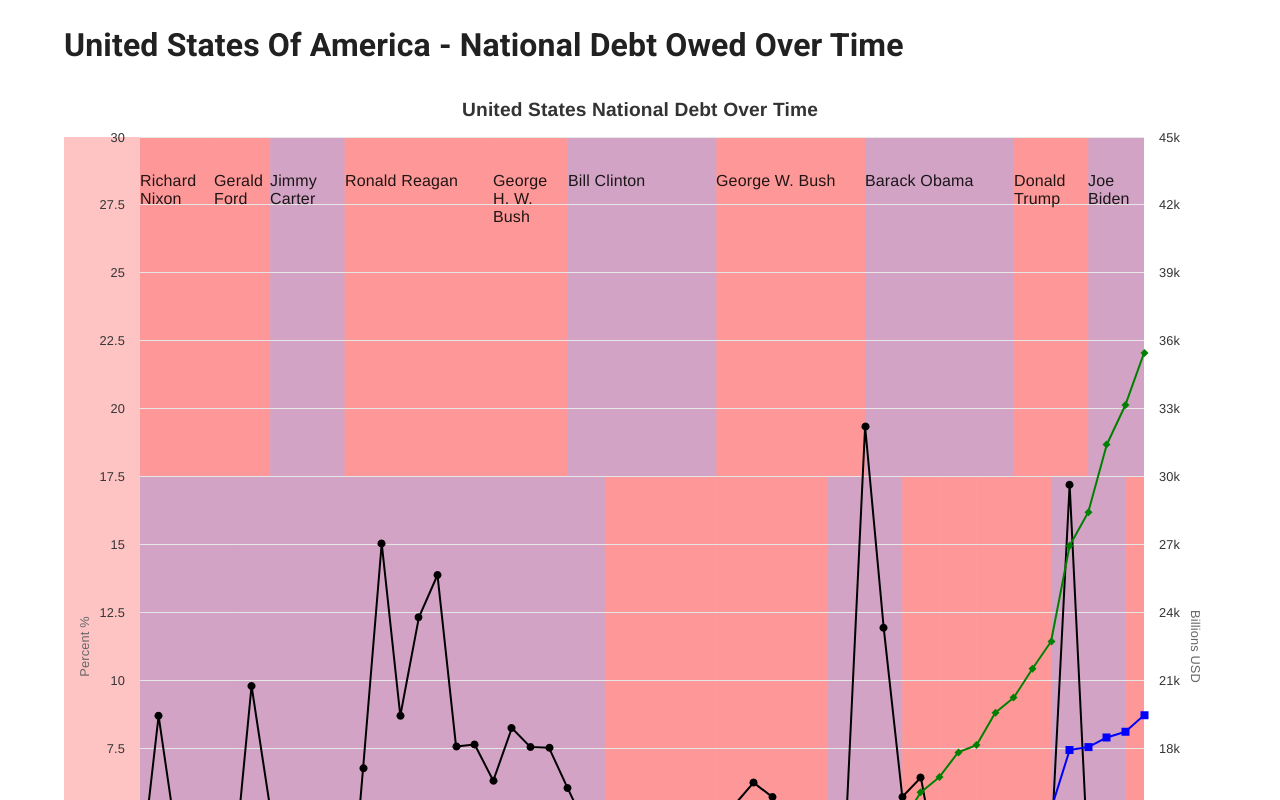
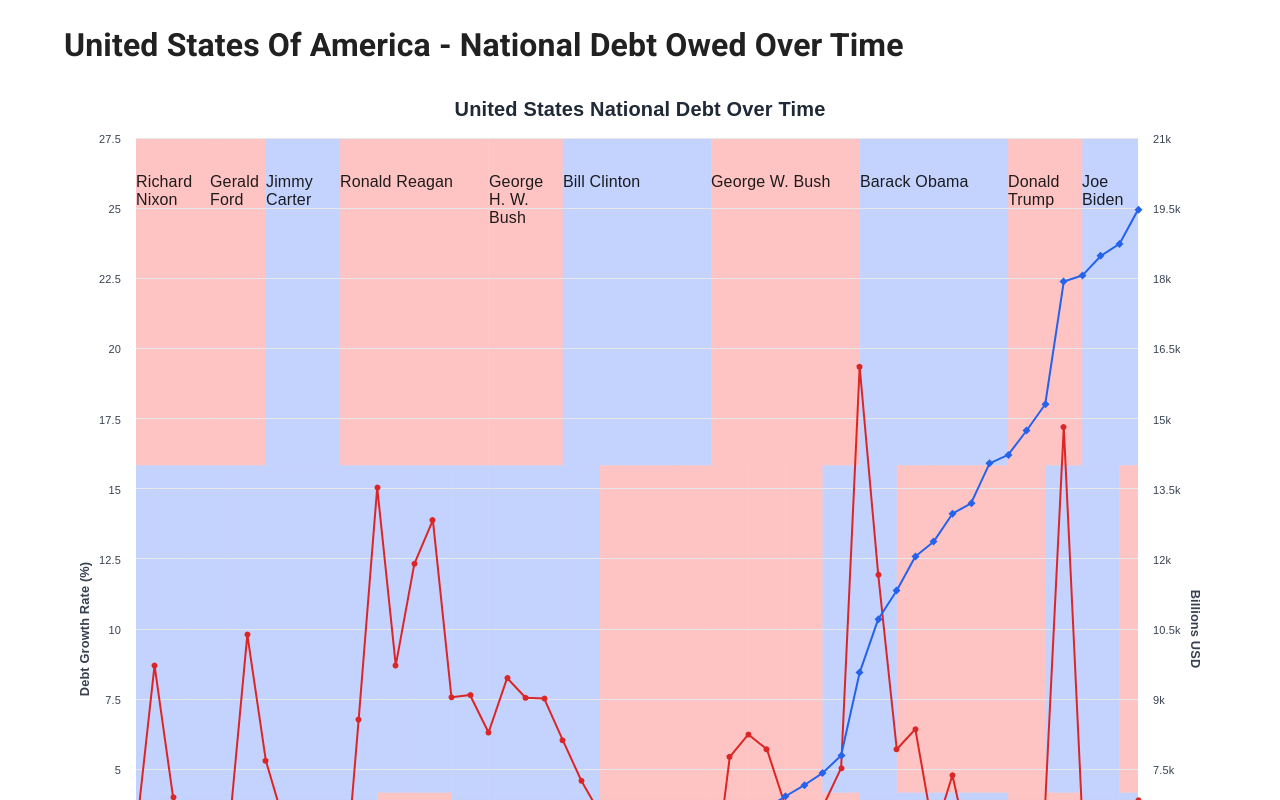
Before and after one commit to jlaustill/us-debt, a React (Vite) app: page / in a window 1280 px wide. Shown: the top 800 px of the page. Built offline with nearby package versions, Linux system fonts and the light colour scheme.

Commit message:
just some more updates

```diff
--- a/src/App.tsx
+++ b/src/App.tsx
@@ -9,12 +9,17 @@ import data from "./data/us-debt";
 import presidents from "./data/presidents.ts";
 import senateControl from "./data/senate-control.ts";
 import houseControl from "./data/house-control.ts";
-import Highcharts, {Chart, Point} from 'highcharts';
+import Highcharts, {Chart} from 'highcharts';
 
 
 const growthData = map(sortBy(data, 'year'), o => at(o, ["year", "debtGrowthRate"]));
 const debtData = map(sortBy(data, 'year'), o => at(o, ["year", "debt"]));
 const adjustedDebtData = map(sortBy(data, 'year'), o => at(o, ["year", "adjustedDebt"]));
+const spendingData = map(sortBy(data, 'year'), o => at(o, ["year", "spending"]));
+const adjustedSpendingData = map(sortBy(data, 'year'), o => at(o, ["year", "adjustedSpending"]));
+const gdpData = map(sortBy(data, 'year'), o => at(o, ["year", "gdp"]));
+const adjustedGdpData = map(sortBy(data, 'year'), o => at(o, ["year", "adjustedGdp"]));
+const populationData = map(sortBy(data, 'year'), o => at(o, ["year", "population"]));
 
 // The integration exports only a default component that at the same time is a
 // namespace for the related Props interface (HighchartsReact.Props) and
@@ -30,85 +35,361 @@ const maxYear = 2024;
 const options
     = {
     title: {
-        text: 'United States National Debt Over Time'
+        text: 'United States National Debt Over Time',
+        style: {
+            color: '#1f2937',
+            fontSize: '20px',
+            fontWeight: 'bold'
+        }
+    },
+    legend: {
+        align: 'center',
+        verticalAlign: 'bottom',
+        backgroundColor: 'transparent',
+        borderWidth: 0,
+        itemStyle: {
+            color: '#374151',
+            fontSize: '12px'
+        }
     },
     chart: {
         height: "100%",
+        backgroundColor: '#ffffff',
+        style: {
+            fontFamily: 'Arial, sans-serif'
+        },
     },
     yAxis: [{
+        // Growth Rate axis
         min: minY,
         max: maxY,
-        title: {text: "Percent %"}
+        title: {
+            text: "Debt Growth Rate (%)",
+            style: {
+                color: '#374151',
+                fontWeight: 'bold'
+            }
+        },
+        labels: {
+            style: {
+                color: '#374151',
+                fontSize: '11px'
+            }
+        },
+        gridLineColor: '#e5e7eb',
+        lineColor: '#d1d5db',
+        tickColor: '#d1d5db',
+        plotLines: [{
+            color: '#374151',
+            width: 2,
+            value: 0,
+            dashStyle: 'dash',
+            label: {
+                text: 'Zero Growth',
+                align: 'right',
+                style: {
+                    color: '#374151',
+                    fontSize: '11px'
+                }
+            }
+        }]
     }, {
+        // Debt/GDP/Spending axis (Billions USD)
         min: 0,
-        max: 40000,
         opposite: true,
-        title: {text: "Billions USD"}
+        title: {
+            text: "Billions USD",
+            style: {
+                color: '#374151',
+                fontWeight: 'bold'
+            }
+        },
+        labels: {
+            style: {
+                color: '#374151',
+                fontSize: '11px'
+            }
+        },
+        gridLineColor: '#e5e7eb',
+        lineColor: '#d1d5db',
+        tickColor: '#d1d5db'
+    }, {
+        // Population axis (Millions)
+        min: 200,
+        max: 350,
+        opposite: true,
+        offset: 80,
+        visible: false,
+        title: {
+            text: "",
+            style: {
+                color: '#374151',
+                fontWeight: 'bold'
+            }
+        },
+        labels: {
+            enabled: false,
+            style: {
+                color: '#374151',
+                fontSize: '11px'
+            }
+        },
+        gridLineColor: 'transparent',
+        lineColor: '#d1d5db',
+        tickColor: '#d1d5db'
     }],
     xAxis: {
         min: minYear,
-        max: maxYear
+        max: maxYear,
+        title: {
+            text: 'Year',
+            style: {
+                color: '#374151',
+                fontWeight: 'bold'
+            }
+        },
+        labels: {
+            style: {
+                color: '#374151',
+                fontSize: '11px'
+            }
+        },
+        gridLineColor: '#e5e7eb',
+        lineColor: '#d1d5db',
+        tickColor: '#d1d5db'
+    },
+    plotOptions: {
+        series: {
+            events: {
+                legendItemClick: function(this: any) {
+                    const chart = this.chart;
+
+                    // Wait for the visibility change to take effect
+                    setTimeout(() => {
+                        // Check which series are visible for each axis
+                        const growthSeriesVisible = chart.series.some((s: any) => s.visible && s.yAxis.index === 0);
+                        const billionsSeriesVisible = chart.series.some((s: any) => s.visible && s.yAxis.index === 1);
+                        const populationSeriesVisible = chart.series.some((s: any) => s.visible && s.yAxis.index === 2);
+
+                        // Show/hide axes based on visible series
+                        chart.yAxis[0].update({
+                            visible: growthSeriesVisible,
+                            labels: { enabled: growthSeriesVisible },
+                            title: { text: growthSeriesVisible ? "Debt Growth Rate (%)" : "" }
+                        }, false);
+
+                        chart.yAxis[1].update({
+                            visible: billionsSeriesVisible,
+                            labels: { enabled: billionsSeriesVisible },
+                            title: { text: billionsSeriesVisible ? "Billions USD" : "" }
+                        }, false);
+
+                        chart.yAxis[2].update({
+                            visible: populationSeriesVisible,
+                            labels: { enabled: populationSeriesVisible },
+                            title: { text: populationSeriesVisible ? "Population (Millions)" : "" }
+                        }, false);
+
+                        // Auto-zoom for billions USD axis
+                        if (billionsSeriesVisible) {
+                            const visibleBillionsSeries = chart.series.filter((s: any) => s.visible && s.yAxis.index === 1);
+
+                            if (visibleBillionsSeries.length > 0) {
+                                let minVal = Infinity;
+                                let maxVal = -Infinity;
+
+                                visibleBillionsSeries.forEach((s: any) => {
+                                    s.points.forEach((point: any) => {
+                                        if (point.y !== null && point.y !== undefined) {
+                                            minVal = Math.min(minVal, point.y);
+                                            maxVal = Math.max(maxVal, point.y);
+                                        }
+                                    });
+                                });
+
+                                if (minVal !== Infinity && maxVal !== -Infinity) {
+                                    const margin = (maxVal - minVal) * 0.1;
+                                    chart.yAxis[1].setExtremes(Math.max(0, minVal - margin), maxVal + margin, false);
+                                }
+                            }
+                        }
+
+                        // Auto-zoom for population axis
+                        if (populationSeriesVisible) {
+                            const populationSeries = chart.series.find((s: any) => s.name === 'Population');
+                            if (populationSeries && populationSeries.visible) {
+                                let minPop = Infinity;
+                                let maxPop = -Infinity;
+
+                                populationSeries.points.forEach((point: any) => {
+                                    if (point.y !== null && point.y !== undefined) {
+                                        minPop = Math.min(minPop, point.y);
+                                        maxPop = Math.max(maxPop, point.y);
+                                    }
+                                });
+
+                                if (minPop !== Infinity && maxPop !== -Infinity) {
+                                    const margin = (maxPop - minPop) * 0.1;
+                                    chart.yAxis[2].setExtremes(minPop - margin, maxPop + margin, false);
+                                }
+                            }
+                        }
+
+                        chart.redraw();
+
+                        // Re-render political overlays after axis changes
+                        setTimeout(() => {
+                            renderPoliticalOverlays(chart);
+                        }, 50);
+                    }, 10);
+                }
+            }
+        }
     },
     series: [{
-        name: "Growth Rate",
+        name: "Debt Growth Rate",
         type: 'line',
         data: growthData,
-        color: "black",
-        yAxis: 0
+        yAxis: 0,
+        lineWidth: 2,
+        visible: true,
+        marker: {
+            enabled: true,
+            radius: 3
+        },
+        zones: [{
+            value: 0,
+            color: '#16a34a', // Green for negative values (debt shrinking)
+            fillColor: 'rgba(22, 163, 58, 0.1)'
+        }, {
+            color: '#dc2626', // Red for positive values (debt growing)
+            fillColor: 'rgba(220, 38, 38, 0.1)'
+        }]
     }, {
-        name: "Unadjusted Debt",
+        name: "Debt (Inflation-Adjusted)",
+        type: 'line',
+        data: adjustedDebtData,
+        color: "#2563eb",
+        yAxis: 1,
+        lineWidth: 2,
+        visible: true
+    }, {
+        name: "Debt (Nominal)",
         type: 'line',
         data: debtData,
-        color: "green",
-        yAxis: 1
+        color: "#16a34a",
+        yAxis: 1,
+        lineWidth: 2,
+        visible: false
     }, {
-        name: "Debt in 2000 USD",
+        name: "GDP (Inflation-Adjusted)",
         type: 'line',
-        data: adjustedDebtData,
-        color: "blue",
-        yAxis: 1
+        data: adjustedGdpData,
+        color: "#7c3aed",
+        yAxis: 1,
+        lineWidth: 2,
+        visible: false
+    }, {
+        name: "GDP (Nominal)",
+        type: 'line',
+        data: gdpData,
+        color: "#db2777",
+        yAxis: 1,
+        lineWidth: 2,
+        visible: false
+    }, {
+        name: "Spending (Inflation-Adjusted)",
+        type: 'line',
+        data: adjustedSpendingData,
+        color: "#ea580c",
+        yAxis: 1,
+        lineWidth: 2,
+        visible: false
+    }, {
+        name: "Spending (Nominal)",
+        type: 'line',
+        data: spendingData,
+        color: "#dc2626",
+        yAxis: 1,
+        lineWidth: 2,
+        visible: false
+    }, {
+        name: "Population",
+        type: 'line',
+        data: populationData,
+        color: "#059669",
+        yAxis: 2,
+        lineWidth: 2,
+        visible: false
     }]
 };
 
-const load = (chart: Chart) => {
+const renderPoliticalOverlays = (chart: Chart) => {
+    // Remove existing political overlay elements by class
+    try {
+        const existingOverlays = chart.container.querySelectorAll('.political-overlay');
+        existingOverlays.forEach((overlay: any) => {
+            if (overlay.destroy) {
+                overlay.destroy();
+            } else {
+                overlay.remove();
+            }
+        });
+    } catch (error) {
+        // Ignore cleanup errors
+    }
+
     for (const president of presidents) {
+        // Only show presidents whose terms have started and overlap with our data range
+        if (president.from > maxYear) {
+            continue; // Skip future presidents beyond our data
+        }
+
         const beggingYear = president.from < minYear ? minYear : president.from;
         const endingYear = president.to > maxYear ? maxYear : president.to;
 
         try {
-            const leftPoint = chart.series[0].xAxis.toPixels(chart.series[0].points.find(p => p.x === beggingYear)?.x || 0);
-            const rightPoint = chart.series[0].xAxis.toPixels(chart.series[0].points.find(p => p.x === endingYear)?.x || 0);
+            const leftPoint = chart.xAxis[0].toPixels(beggingYear);
+            const rightPoint = chart.xAxis[0].toPixels(endingYear);
 
             chart.renderer.rect(leftPoint, chart.plotTop, rightPoint - leftPoint, chart.plotHeight / 3).attr({
-                // stroke: 'fuchsia',
                 zIndex: -1,
-                fill: president.party === "Democrat" ? 'rgba(23, 76, 250, 0.25)' : "rgba(250, 22, 22, 0.25)"
+                fill: president.party === "Democrat" ? 'rgba(23, 76, 250, 0.25)' : "rgba(250, 22, 22, 0.25)",
+                class: 'political-overlay'
             }).add();
 
             chart.renderer
                 .text(president.name, leftPoint, chart.plotTop + 50, true)
                 .css({
-                    width: rightPoint - leftPoint,       // Set the width for wrapping
-                    textOverflow: 'wrap', // Enable text wrapping
+                    width: rightPoint - leftPoint,
+                    textOverflow: 'wrap',
+                })
+                .attr({
+                    class: 'political-overlay'
                 })
                 .add();
         } catch (error) {
-            console.log(`Failed to display president ${president.name} with this erro: ${error}`);
+            console.log(`Failed to display president ${president.name} with this error: ${error}`);
         }
     }
 
     for (const house of houseControl) {
+        // Only show house control periods that overlap with our data range
+        if (house.from > maxYear) {
+            continue; // Skip future periods beyond our data
+        }
+
         const beggingYear = house.from < minYear ? minYear : house.from;
         const endingYear = house.to > maxYear ? maxYear : house.to;
 
         try {
-            const leftPoint = chart.series[0].xAxis.toPixels(chart.series[0].points.find(p => p.x === beggingYear)?.x || 0);
-            const rightPoint = chart.series[0].xAxis.toPixels(chart.series[0].points.find(p => p.x === endingYear)?.x || 0);
+            const leftPoint = chart.xAxis[0].toPixels(beggingYear);
+            const rightPoint = chart.xAxis[0].toPixels(endingYear);
 
             chart.renderer.rect(leftPoint, chart.plotTop + (chart.plotHeight / 3), rightPoint - leftPoint, chart.plotHeight / 3).attr({
-                // stroke: 'fuchsia',
                 zIndex: -1,
-                fill: house.party === "Democrat" ? 'rgba(23, 76, 250, 0.25)' : "rgba(250, 22, 22, 0.25)"
+                fill: house.party === "Democrat" ? 'rgba(23, 76, 250, 0.25)' : "rgba(250, 22, 22, 0.25)",
+                class: 'political-overlay'
             }).add();
         } catch (error) {
             console.log(`Failed to add house ${house.party} with error: ${error}`);
@@ -116,24 +397,31 @@ const load = (chart: Chart) => {
     }
 
     for (const senate of senateControl) {
+        // Only show senate control periods that overlap with our data range
+        if (senate.from > maxYear) {
+            continue; // Skip future periods beyond our data
+        }
+
         const beggingYear = senate.from < minYear ? minYear : senate.from;
         const endingYear = senate.to > maxYear ? maxYear : senate.to;
 
         try {
-            const leftPoint: number | undefined = chart.series[0].xAxis.toPixels(chart.series[0].points.find((p: Point) => p.x === beggingYear)?.x || 0);
-            const rightPoint: number | undefined = chart.series[0].xAxis.toPixels(chart.series[0].points.find((p: Point) => p.x === endingYear)?.x || 0);
+            const leftPoint = chart.xAxis[0].toPixels(beggingYear);
+            const rightPoint = chart.xAxis[0].toPixels(endingYear);
 
-            if (leftPoint && rightPoint) {
-                chart.renderer.rect(leftPoint, chart.plotTop + (chart.plotHeight / 3 * 2), rightPoint - leftPoint, chart.plotHeight / 3).attr({
-                    // stroke: 'fuchsia',
-                    zIndex: -1,
-                    fill: senate.party === "Democrat" ? 'rgba(23, 76, 250, 0.25)' : "rgba(250, 22, 22, 0.25)"
-                }).add();
-            }
+            chart.renderer.rect(leftPoint, chart.plotTop + (chart.plotHeight / 3 * 2), rightPoint - leftPoint, chart.plotHeight / 3).attr({
+                zIndex: -1,
+                fill: senate.party === "Democrat" ? 'rgba(23, 76, 250, 0.25)' : "rgba(250, 22, 22, 0.25)",
+                class: 'political-overlay'
+            }).add();
         } catch (error) {
             console.log(`Failed to add senate ${senate.party} with error: ${error}`);
         }
     }
+}
+
+const load = (chart: Chart) => {
+    renderPoliticalOverlays(chart);
 }
 
 function App() {
```
Also changed, not shown: 1 other file (tests, documents, lock files or other folders).
